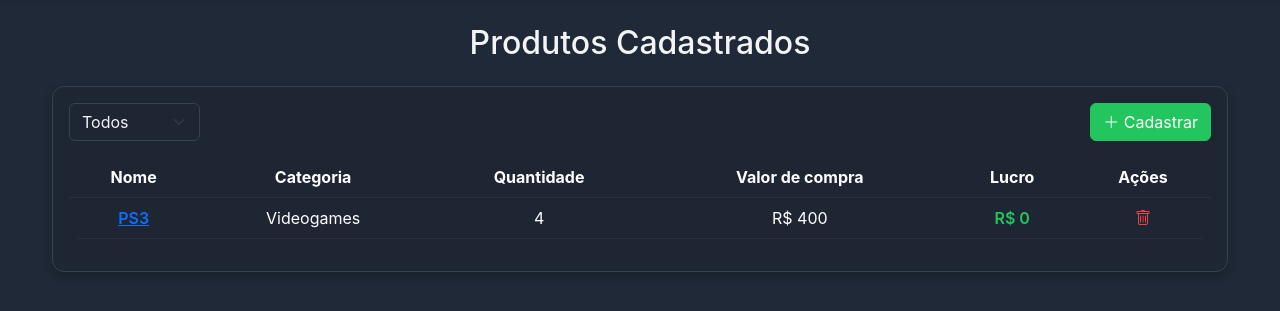
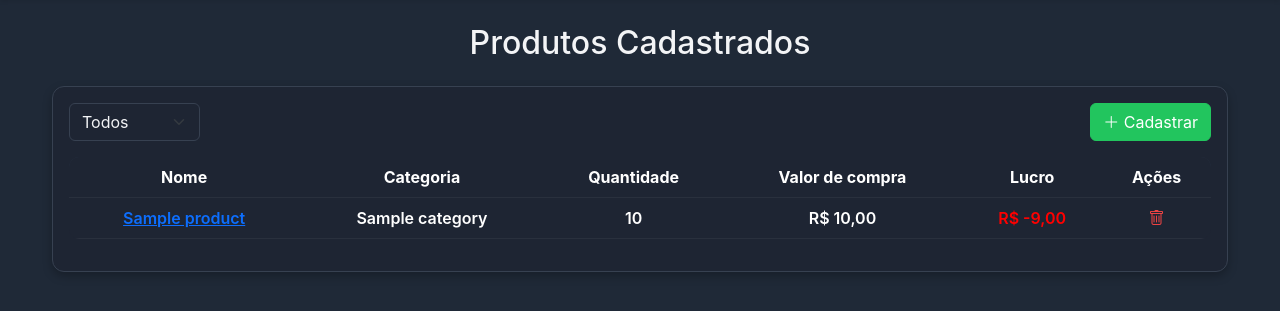
Before and after one commit to Daviqrozz/Revenda_estoque, a Django app: page / in a window 1280 px wide. Shown: the part 56-367 px from the top of the page. Run offline with Django 5.2, Linux system fonts and the light colour scheme; tables that the repository leaves empty hold one stand-in row (values such as "Sample post").

Commit message:
fix:fixed the not null atribute on product model/feat:added the profit value with color variation  to the products table

```diff
--- a/api/models.py
+++ b/api/models.py
@@ -25,14 +25,18 @@ class Product(models.Model):
         default=STATUS_IN_STOCK,
         verbose_name='Status'
     )
+
     quantity = models.IntegerField(default=1)
     cost = models.DecimalField(max_digits=10,decimal_places=2)
-    sale_value = models.DecimalField(max_digits=10,decimal_places=2)
+    sale_value = models.DecimalField(max_digits=10,decimal_places=2,null=True,blank=True,default=0)
     cadastred_date = models.DateTimeField(auto_now_add=True)
 
     @property
     def profit(self):
-        return self.sale_value - self.cost
+        if self.sale_value is None:
+            return 0
+        else:
+            return self.sale_value - self.cost
 
     def __str__(self):
         return f"{self.name} | R$ {self.sale_value} | Qtd: {self.quantity}"
--- a/api/templates/views/products.html
+++ b/api/templates/views/products.html
@@ -11,10 +11,8 @@
     <div class="d-flex justify-content-between align-items-center mb-3">
 
         <!-- SELECT DE CATEGORIA -->
-        <select class="form-select custom-select-dark w-auto"
-                aria-label="Status"
-                name="category_selector"
-                id="category_selector">
+        <select class="form-select custom-select-dark w-auto" aria-label="Status" name="category_selector"
+            id="category_selector">
             <option value="">Todos</option>
             <option value="stock">Estoque</option>
             <option value="Vendidos">Vendidos</option>
@@ -42,16 +40,41 @@
             </thead>
 
             <tbody>
+                {% for product in products_list %}
                 <tr>
-                    <td class="fw-semibold"><a href="{% url 'create_view' %}">PS3</a></td>
-                    <td>Videogames</td>
-                    <td>4</td>
-                    <td>R$ 400</td>
-                    <td class="profit">R$ 0</td>
+                    <td class="fw-semibold"><a href="{% url 'create_view' %}">{{product.name }}</a></td>
+                    <td>{{product.category}}</td>
+                    <td>{{product.quantity}}</td>
+                    <td>R$ {{product.cost|floatformat:2}}</td>
+                    <td class="profit-cell">R$ {{product.profit|floatformat:2}}</td>
                     <td>
                         <i class="bi bi-trash delete-icon"></i>
                     </td>
                 </tr>
+                {% endfor %}
+                <script>
+                    document.addEventListener('DOMContentLoaded', (event) => {
+                        const profit_cells = document.getElementsByClassName('profit-cell');
+
+                        Array.from(profit_cells).forEach(sale_value_element => {
+
+                            const raw_value = sale_value_element.textContent;
+
+                            const cleaned_value = raw_value.replace(/[^\d,\-]/g, '').replace(',', '.');
+
+                            const sale_value = parseFloat(cleaned_value);
+
+                            if (!isNaN(sale_value)) {
+                                if (sale_value > 0) {
+                                    sale_value_element.style.color = '#22C55E';
+                                } else if (sale_value < 0) {
+                                    sale_value_element.style.color = 'red';
+                                } else
+                                    sale_value_element.style.color = 'yellow';
+                            }
+                        });
+                    });
+                </script>
             </tbody>
         </table>
     </div>
--- a/api/views.py
+++ b/api/views.py
@@ -1,7 +1,19 @@
-from django.shortcuts import render
+from django.shortcuts import render,HttpResponse
+from .models import Product,Category
 
 def product_view(request):
-    return render(request,'views/products.html',)
+
+        if request.method == 'GET':
+                products = Product.objects.all()
+                category = Category.objects.all()
+
+                context = {
+                        'products_list':products,
+                        'categories_list':category
+                }
+
+                return render(request,'views/products.html',
+                              context)
 
 def create_view(request):
     return render(request,'views/create.html')
--- a/static/css/custom.css
+++ b/static/css/custom.css
@@ -151,7 +151,7 @@ p, span, h1, h2, h3, h4, h5, h6 {
     background-color: #2C3649 !important;
 }
 
-.table-dark-custom .profit {
+.table-dark-custom {
     color: var(--accent-green);
     font-weight: 600;
 }
```
Also changed, not shown: api/templates/views/create.html (+13 -16 lines), api/migrations/0003_alter_product_sale_value.py (added), api/migrations/0004_alter_product_sale_value.py (added), api/migrations/0005_alter_product_sale_value.py (added).
